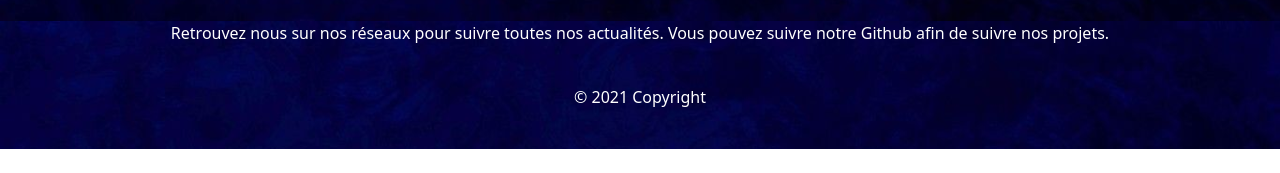
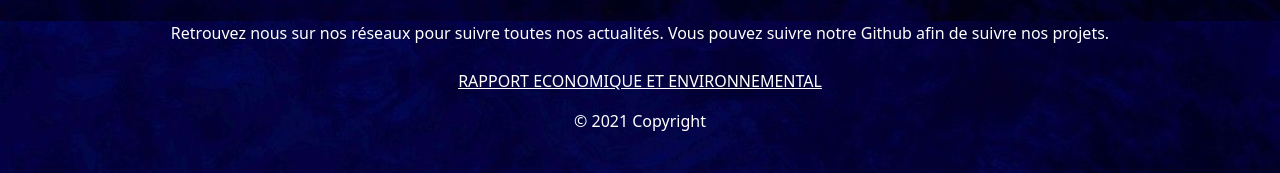
Before and after one commit to SamuelToillon/s1-2021-ihm, a plain HTML site: page doc/html/layoutsae.html in a window 1280 px wide. Shown: the part 779-952 px from the top of the page. Before the commit the page ends 928 px from the top, so only its background shows below. Drawn offline with nearby package versions, Linux system fonts and the light colour scheme; a script that the page names is missing.

Commit message:
Add link to pdf file

```diff
--- a/doc/html/layoutsae.html
+++ b/doc/html/layoutsae.html
@@ -68,7 +68,7 @@
 
 
 			<!-- Grid container -->
-
+			<a href="../MONNIER_David_SAES106_S1D1_OVHCloud.pdf" style="color: white; text-decoration: underline;"> RAPPORT ECONOMIQUE ET ENVIRONNEMENTAL</a>
 			<!-- Copyright -->
 			<div class="text-center p-3" style="background-color: rgba(0, 4, 255, 0);">
 			© 2021 Copyright
```
